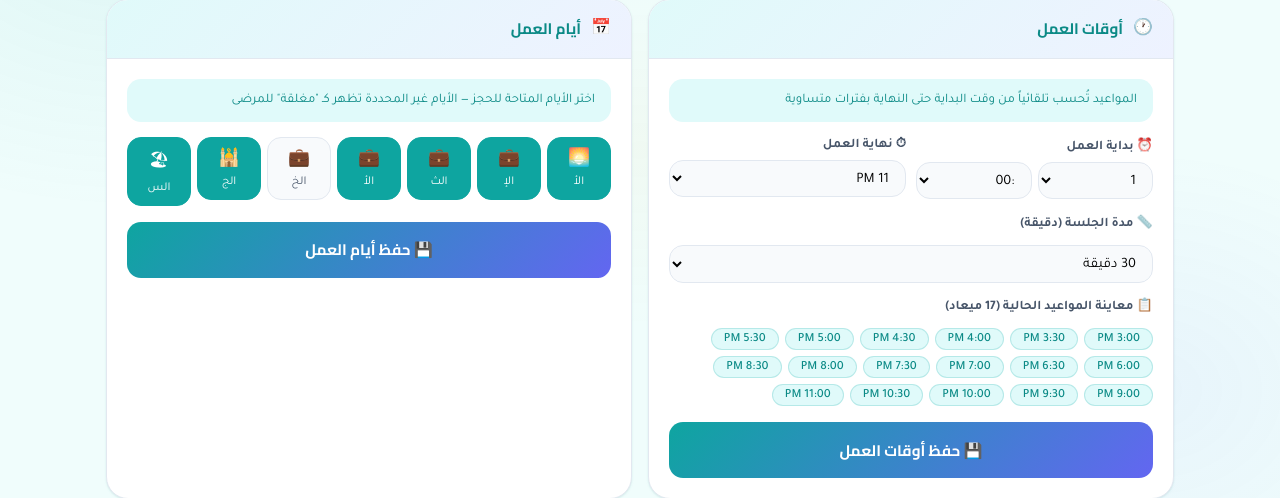
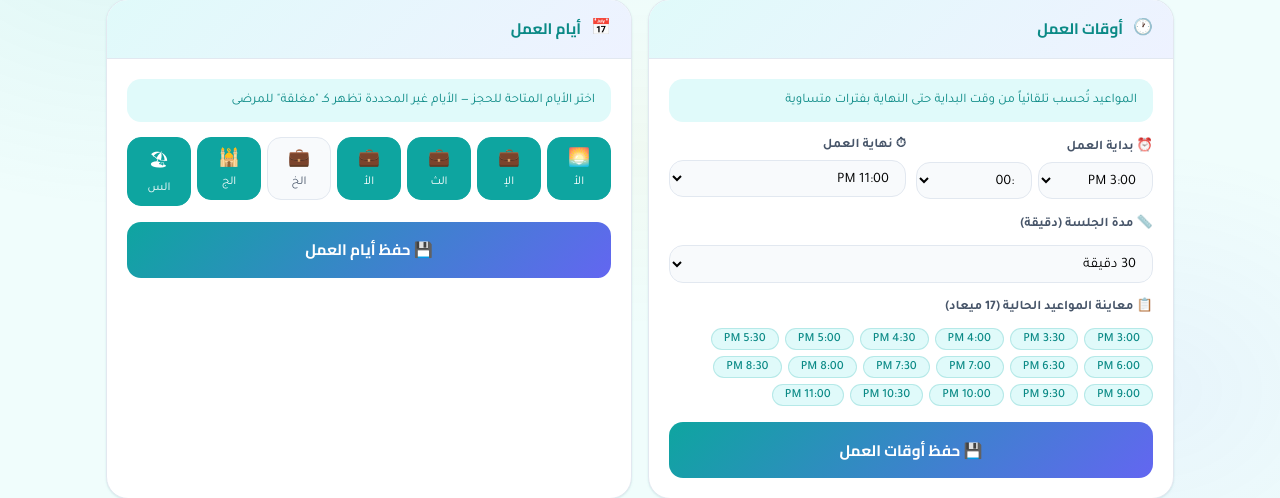
Before and after one commit to Taha444/clinic-booking, a Flask app: page /settings in a window 1280 px wide. Shown: the part 250-748 px from the top of the page. Run offline with Flask 3, Linux system fonts and the light colour scheme; the visitor is signed in with stand-in values (Sample User, id 1).

Commit message:
Update clinic settings time selection to 24-hour format

```diff
--- a/templates/clinic_settings.html
+++ b/templates/clinic_settings.html
@@ -106,8 +106,11 @@
               <label>⏰ بداية العمل</label>
               <div class="time-select">
                 <select name="start_hour">
-                  {% for h in range(1, 13) %}
-                    <option value="{{ h }}" {{ 'selected' if s.start_hour == h }}>{{ h }}</option>
+                  {# القيمة 24h — العرض 12h PM فقط (العيادة تعمل من 8 صباحاً لـ 11 مساءً) #}
+                  {% set am_hours = [(8,'8:00 AM'),(9,'9:00 AM'),(10,'10:00 AM'),(11,'11:00 AM')] %}
+                  {% set pm_hours = [(12,'12:00 PM'),(13,'1:00 PM'),(14,'2:00 PM'),(15,'3:00 PM'),(16,'4:00 PM'),(17,'5:00 PM'),(18,'6:00 PM'),(19,'7:00 PM'),(20,'8:00 PM'),(21,'9:00 PM'),(22,'10:00 PM')] %}
+                  {% for val, label in am_hours + pm_hours %}
+                    <option value="{{ val }}" {{ 'selected' if s.start_hour == val }}>{{ label }}</option>
                   {% endfor %}
                 </select>
                 <select name="start_minute">
@@ -120,8 +123,10 @@
               <label>⏱ نهاية العمل</label>
               <div class="time-select">
                 <select name="end_hour">
-                  {% for h in range(1, 25) %}
-                    <option value="{{ h }}" {{ 'selected' if s.end_hour == h }}>{{ h if h <= 12 else h-12 }} {{ 'PM' if h >= 12 else 'AM' }}</option>
+                  {% set am_hours = [(8,'8:00 AM'),(9,'9:00 AM'),(10,'10:00 AM'),(11,'11:00 AM')] %}
+                  {% set pm_hours = [(12,'12:00 PM'),(13,'1:00 PM'),(14,'2:00 PM'),(15,'3:00 PM'),(16,'4:00 PM'),(17,'5:00 PM'),(18,'6:00 PM'),(19,'7:00 PM'),(20,'8:00 PM'),(21,'9:00 PM'),(22,'10:00 PM'),(23,'11:00 PM')] %}
+                  {% for val, label in am_hours + pm_hours %}
+                    <option value="{{ val }}" {{ 'selected' if s.end_hour == val }}>{{ label }}</option>
                   {% endfor %}
                 </select>
               </div>
```
